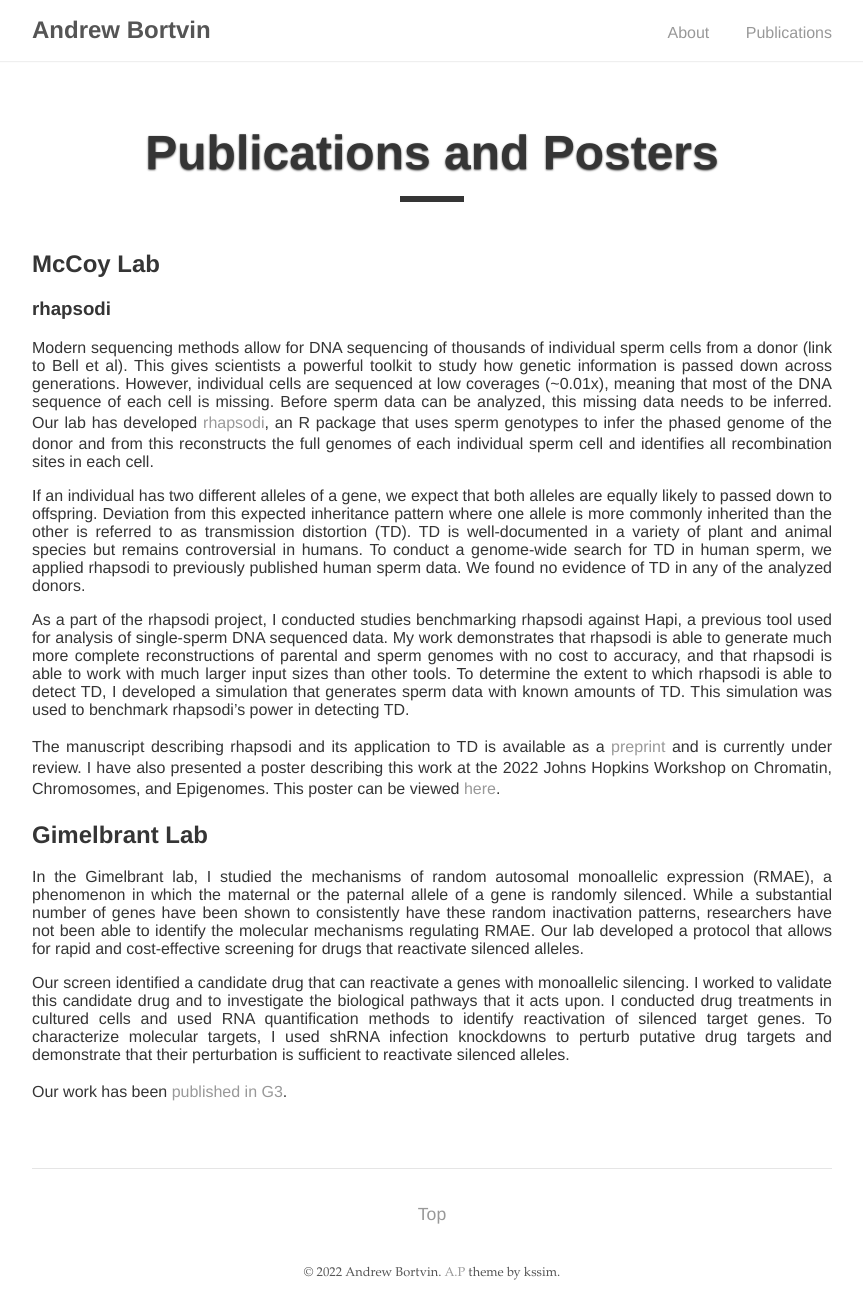
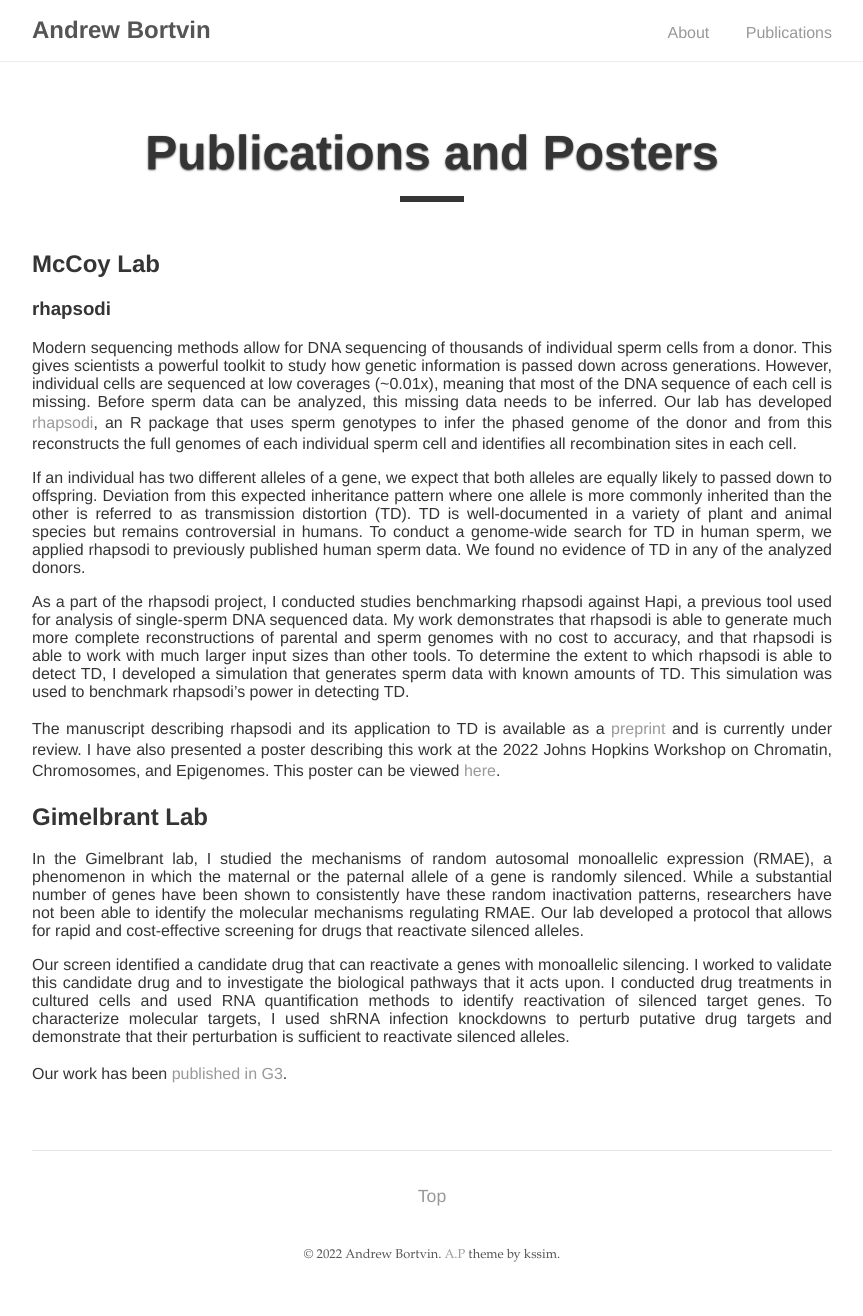
Before and after one commit to andrew-bortvin/andrew-bortvin.github.io, a Jekyll site: the page built from publications/index.md, in a window 1280 px wide. Shown: the whole page, without its empty margins (208-1071 px from the left). Built offline with Jekyll 4.4.1, drawn with Linux system fonts in a browser that asks for light colours.

Commit message:
Update index.md

```diff
--- a/publications/index.md
+++ b/publications/index.md
@@ -7,7 +7,7 @@ title: Publications and Posters
 
 ### rhapsodi
 
-Modern sequencing methods allow for DNA sequencing of thousands of individual sperm cells from a donor (link to Bell et al). This gives scientists a powerful toolkit to study how genetic information is passed down across generations. However, individual cells are sequenced at low coverages (~0.01x), meaning that most of the DNA sequence of each cell is missing. Before sperm data can be analyzed, this missing data needs to be inferred. Our lab has developed [rhapsodi](https://github.com/mccoy-lab/rhapsodi), an R package that uses sperm genotypes to infer the phased genome of the donor and from this reconstructs the full genomes of each individual sperm cell and identifies all recombination sites in each cell.
+Modern sequencing methods allow for DNA sequencing of thousands of individual sperm cells from a donor. This gives scientists a powerful toolkit to study how genetic information is passed down across generations. However, individual cells are sequenced at low coverages (~0.01x), meaning that most of the DNA sequence of each cell is missing. Before sperm data can be analyzed, this missing data needs to be inferred. Our lab has developed [rhapsodi](https://github.com/mccoy-lab/rhapsodi), an R package that uses sperm genotypes to infer the phased genome of the donor and from this reconstructs the full genomes of each individual sperm cell and identifies all recombination sites in each cell.
 
 If an individual has two different alleles of a gene, we expect that both alleles are equally likely to passed down to offspring. Deviation from this expected inheritance pattern where one allele is more commonly inherited than the other is referred to as transmission distortion (TD). TD is well-documented in a variety of plant and animal species but remains controversial in humans. To conduct a genome-wide search for TD in human sperm, we applied rhapsodi to previously published human sperm data. We found no evidence of TD in any of the analyzed donors.
 
```
